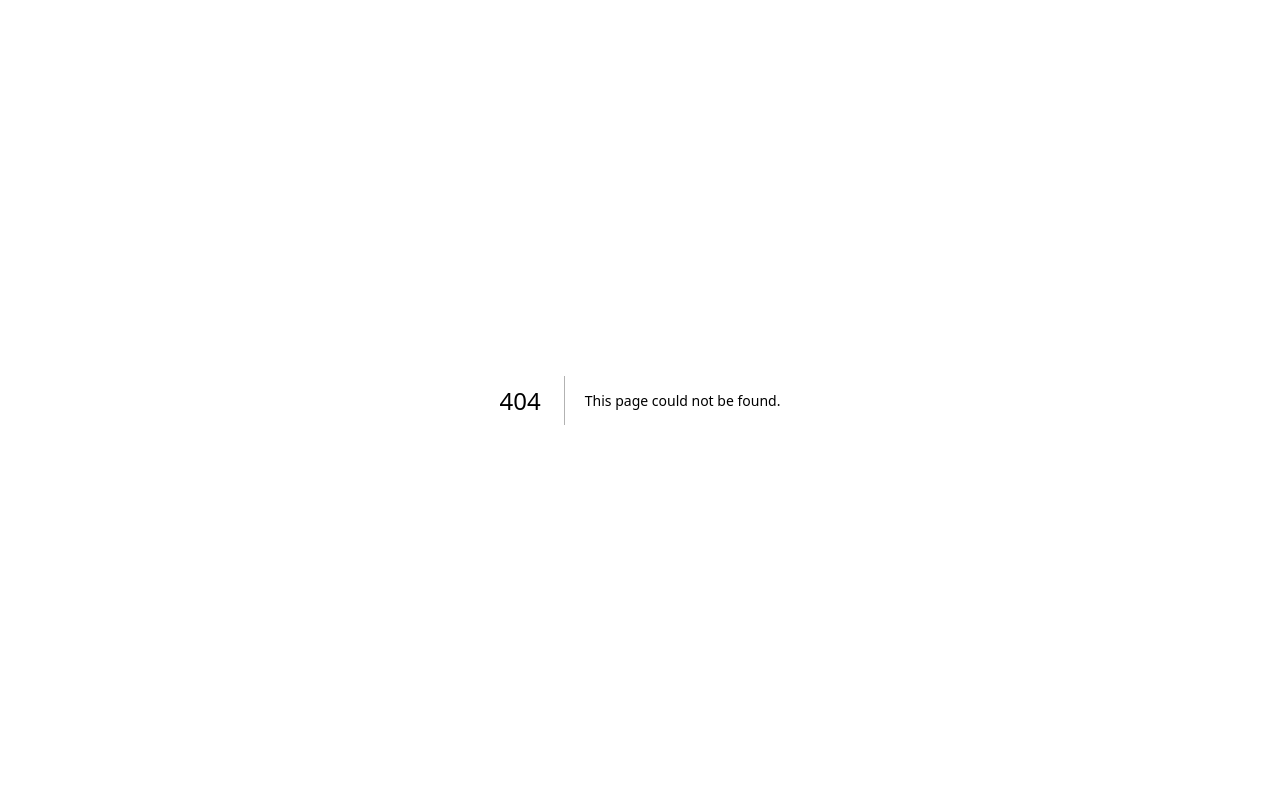
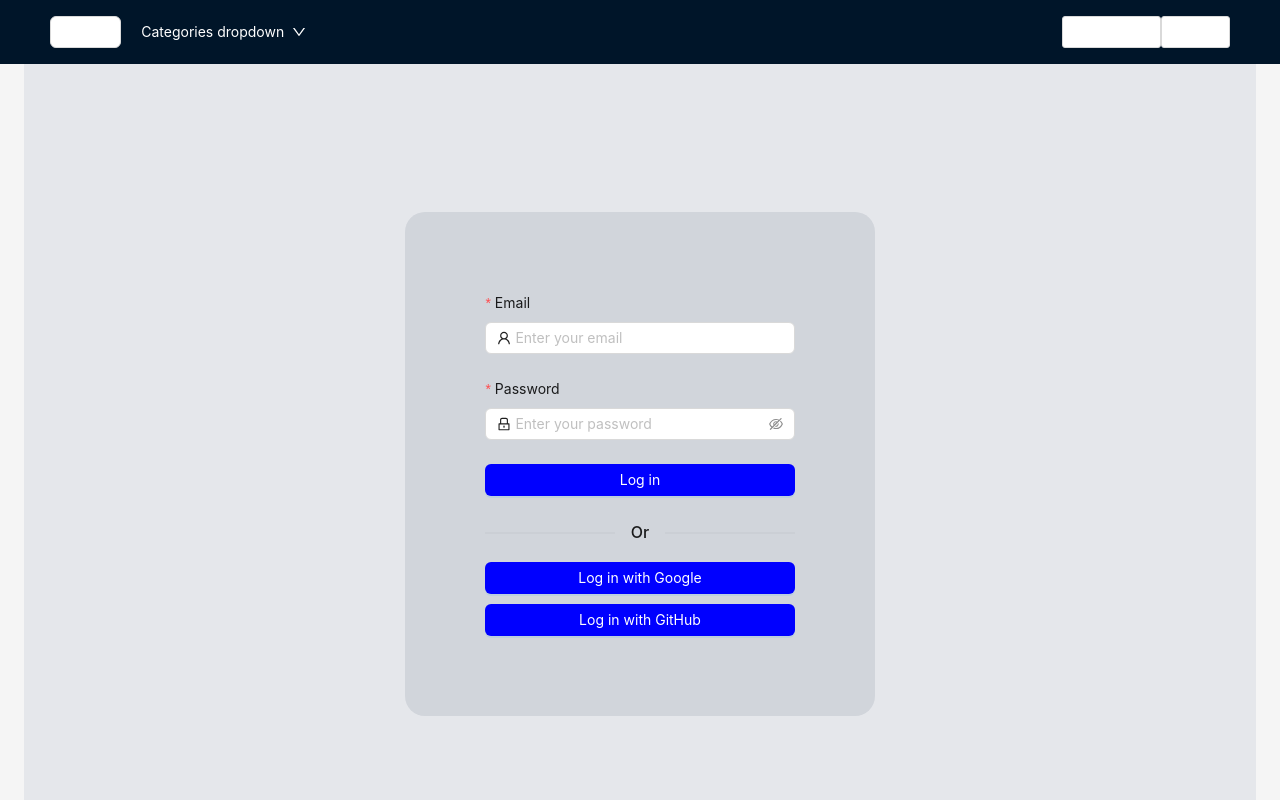
Before and after one commit to Anik720/Pc_Builder_frontend, a Next.js app: page /Login/Login in a window 1280 px wide. Before the commit this address had no page. Shown: the top 800 px of the page. Built offline with nearby package versions, Linux system fonts and the light colour scheme; no server answers.

Commit message:
added authentecation

```diff
--- a/package.json
+++ b/package.json
@@ -9,6 +9,7 @@
     "lint": "next lint"
   },
   "dependencies": {
+    "@hookform/resolvers": "^3.1.1",
     "@mui/icons-material": "^5.14.1",
     "@mui/material": "^5.14.2",
     "@mui/styled-engine-sc": "^5.12.0",
@@ -18,9 +19,11 @@
     "eslint": "8.46.0",
     "eslint-config-next": "13.4.12",
     "next": "13.4.12",
+    "next-auth": "^4.22.3",
     "postcss": "8.4.27",
     "react": "18.2.0",
     "react-dom": "18.2.0",
+    "react-hook-form": "^7.45.2",
     "react-redux": "^8.1.2",
     "styled-components": "^5.3.11",
     "tailwindcss": "3.3.3"
--- a/src/components/layouts/RootLayout.js
+++ b/src/components/layouts/RootLayout.js
@@ -10,8 +10,16 @@ const { Header, Content, Footer } = Layout;
 
 import Link from "next/link";
 import DropDown from "../shared/DropDown";
+import { signOut, useSession } from "next-auth/react";
 
 const RootLayout = ({ children }) => {
+  const { data: session } = useSession();
+
+  console.log(19, session);
+
+  const handleLogout = () => {
+    signOut();
+  };
   return (
     <Layout>
       <Header
@@ -25,11 +33,10 @@ const RootLayout = ({ children }) => {
             <Button
               style={{
                 color: "white",
-
               }}
             >
               {" "}
-              Homee
+              Home
             </Button>
           </Link>
 
@@ -55,6 +62,31 @@ const RootLayout = ({ children }) => {
               Pc Builder
             </Button>
           </Link>
+          {session?.user?.email ? (
+            <Button
+              style={{
+                color: "white",
+
+                borderRadius: "3px",
+              }}
+              onClick={handleLogout}
+            >
+              Logout
+            </Button>
+          ) : (
+            <Link href="/Login/Login">
+              <Button
+                style={{
+                  color: "white",
+
+                  borderRadius: "3px",
+                }}
+              >
+                Login
+              </Button>
+            </Link>
+          )}
+
         </Menu>
       </Header>
 
--- /dev/null
+++ b/src/middleware.js
@@ -0,0 +1,3 @@
+export { default } from "next-auth/middleware"
+
+export const config = { matcher: ["/builder/Motherboard/Motherboard"] }
--- /dev/null
+++ b/src/pages/Login/Login.js
@@ -0,0 +1,121 @@
+import { useState } from "react";
+import { useForm, Controller } from "react-hook-form";
+import { Form, Input, Button, Divider } from "antd";
+import { UserOutlined, LockOutlined } from "@ant-design/icons";
+import { signIn } from "next-auth/react";
+import RootLayout from "@/components/layouts/RootLayout";
+
+const LoginForm = () => {
+  const {
+    control,
+    handleSubmit,
+    formState: { errors },
+  } = useForm();
+  const [loading, setLoading] = useState(false);
+
+  const onSubmit = async (data) => {
+    setLoading(true);
+    try {
+      await signIn("credentials", { ...data });
+      // Handle successful login here
+    } catch (error) {
+      console.error("Login failed", error);
+    } finally {
+      setLoading(false);
+    }
+  };
+
+  return (
+    <div className="flex justify-center items-center bg-gray-200 w-full h-screen">
+      <Form layout="vertical" onFinish={handleSubmit(onSubmit)} className="bg-gray-300 p-20" style={{borderRadius:"20px"}}>
+        <Form.Item label="Email" required>
+          <Controller
+            name="email"
+            control={control}
+            rules={{
+              required: "Email is required",
+              pattern: {
+                value: /^\S+@\S+$/i,
+                message: "Invalid email address",
+              },
+            }}
+            render={({ field }) => (
+              <Input
+                {...field}
+                prefix={<UserOutlined />}
+                placeholder="Enter your email"
+              />
+            )}
+          />
+          {errors.email && (
+            <div className="text-red-500">{errors.email.message}</div>
+          )}
+        </Form.Item>
+
+        <Form.Item label="Password" required>
+          <Controller
+            name="password"
+            control={control}
+            rules={{
+              required: "Password is required",
+              minLength: {
+                value: 6,
+                message: "Password must be at least 6 characters long",
+              },
+            }}
+            render={({ field }) => (
+              <Input.Password
+                {...field}
+                prefix={<LockOutlined />}
+                placeholder="Enter your password"
+              />
+            )}
+          />
+          {errors.password && (
+            <div className="text-red-500">{errors.password.message}</div>
+          )}
+        </Form.Item>
+
+        <Form.Item>
+          <Button
+            type="primary"
+            htmlType="submit"
+            loading={loading}
+            block
+            style={{ background: "blue" }}
+          >
+            Log in
+          </Button>
+        </Form.Item>
+
+        <Divider>Or</Divider>
+
+        {/* Add social login buttons here */}
+        {/* For Google login */}
+        <Button
+          type="primary"
+          block
+          onClick={() => signIn("google")}
+          style={{ background: "blue" }}
+        >
+          Log in with Google
+        </Button>
+
+        {/* For GitHub login */}
+        <Button
+          type="primary"
+          block
+          onClick={() => signIn("github")}
+          style={{ background: "blue", marginTop: "10px" }}
+        >
+          Log in with GitHub
+        </Button>
+      </Form>
+    </div>
+  );
+};
+
+export default LoginForm;
+LoginForm.getLayout = function getLayout(page) {
+  return <RootLayout>{page}</RootLayout>;
+};
--- a/src/pages/_app.js
+++ b/src/pages/_app.js
@@ -1,7 +1,7 @@
-import store from '@/redux/store';
-import '@/styles/globals.css'
-import { Provider } from 'react-redux';
-
+import store from "@/redux/store";
+import "@/styles/globals.css";
+import { Provider } from "react-redux";
+import { SessionProvider } from "next-auth/react";
 // export default function App({ Component, pageProps }) {
 //   return <Component {...pageProps} />
 // }
@@ -9,6 +9,10 @@ export default function App({ Component, pageProps }) {
   const getLayout = Component.getLayout || ((page) => page);
 
   return (
-    <Provider store={store}>{getLayout(<Component {...pageProps} />)}</Provider>
+    <SessionProvider session={pageProps.session}>
+      <Provider store={store}>
+        {getLayout(<Component {...pageProps} />)}
+      </Provider>
+    </SessionProvider>
   );
 }
--- /dev/null
+++ b/src/pages/api/auth/[...nextauth].js
@@ -0,0 +1,20 @@
+import NextAuth from "next-auth"
+import GithubProvider from "next-auth/providers/github"
+
+export const authOptions = {
+  // Configure one or more authentication providers
+  providers: [
+    GithubProvider({
+      clientId: process.env.GITHUB_ID,
+      clientSecret: process.env.GITHUB_SECRET,
+    }),
+
+    // ...add more providers here
+  ],
+
+  pages:{
+    signIn:"/Login/Login"
+}
+}
+
+export default NextAuth(authOptions)
--- a/src/pages/builder/index.js
+++ b/src/pages/builder/index.js
@@ -4,42 +4,162 @@ import React from "react";
 import { Button, Card } from "antd";
 import Link from "next/link";
 import { useSelector } from "react-redux";
+import Image from "next/image";
 
 const PcBuilder = ({}) => {
   const builder = useSelector((state) => state.builder);
   console.log(10, builder);
 
   const allCPU = builder?.products.filter((item) => item.category === "CPU");
+  const allMotherboard = builder?.products.filter((item) => item.category === "Motherboard");
   return (
     <div>
       <h1>builder</h1>
 
-      <Card title="Card title">
-        <Card
-          type="inner"
-          title="Inner Card title"
-          extra={<a href="#">More</a>}
-        >
-          <div className="flex justify-around">
-            <div>CPU</div>
+      <Card title="Build your pc">
+        <Card type="inner" title="CPU">
+          <div className="flex justify-between bg-gray-500 p-5 mb-10" style={{borderRadius:"20px"}}>
+            <div ><h1 className="text-xl font-bold" >CPU</h1></div>
             <div>
               <Link href="/builder/CPU">
-                <Button>Choose</Button>
+                <Button style={{color:"white"}}>Choose</Button>
               </Link>
             </div>
           </div>
 
-          {allCPU.length && allCPU.map((item,index) => <h1 key={index}>{item.productName}</h1>)}
+          <div className="flex gap-5 ">
+          {allCPU.length &&
+            allCPU.map((item, index) => (
+              <div className="flex gap-20">
+                <div>
+                  <img src={item.image} width={100} height={100}/>
+                </div>
+                <div>
+                  <h1 key={index}>{item.productName}</h1>
+                </div>
+              </div>
+            ))}
+          </div>
         </Card>
-        <Card
-          style={{
-            marginTop: 16,
-          }}
-          type="inner"
-          title="Inner Card title"
-          extra={<a href="#">More</a>}
-        >
-          Inner Card content
+        <Card type="inner" title="Motherboard">
+          <div className="flex justify-between bg-gray-500 p-5 mb-10" style={{borderRadius:"20px"}}>
+            <div ><h1 className="text-xl font-bold" >Motherboard</h1></div>
+            <div>
+              <Link href="/builder/Motherboard/Motherboard">
+                <Button style={{color:"white"}}>Choose</Button>
+              </Link>
+            </div>
+          </div>
+
+          <div className="flex gap-5 ">
+          {allMotherboard?.length &&
+            allMotherboard?.map((item, index) => (
+              <div className="flex gap-20">
+                <div>
+                  <img src={item.image} width={100} height={100}/>
+                </div>
+                <div>
+                  <h1 key={index}>{item.productName}</h1>
+                </div>
+              </div>
+            ))}
+          </div>
+        </Card>
+        <Card type="inner" title="CPU">
+          <div className="flex justify-between bg-gray-500 p-5 mb-10" style={{borderRadius:"20px"}}>
+            <div ><h1 className="text-xl font-bold" >CPU</h1></div>
+            <div>
+              <Link href="/builder/CPU">
+                <Button style={{color:"white"}}>Choose</Button>
+              </Link>
+            </div>
+          </div>
+
+          <div className="flex gap-5 ">
+          {allCPU.length &&
+            allCPU.map((item, index) => (
+              <div className="flex gap-20">
+                <div>
+                  <img src={item.image} width={100} height={100}/>
+                </div>
+                <div>
+                  <h1 key={index}>{item.productName}</h1>
+                </div>
+              </div>
+            ))}
+          </div>
+        </Card>
+        <Card type="inner" title="CPU">
+          <div className="flex justify-between bg-gray-500 p-5 mb-10" style={{borderRadius:"20px"}}>
+            <div ><h1 className="text-xl font-bold" >CPU</h1></div>
+            <div>
+              <Link href="/builder/CPU">
+                <Button style={{color:"white"}}>Choose</Button>
+              </Link>
+            </div>
+          </div>
+
+          <div className="flex gap-5 ">
+          {allCPU.length &&
+            allCPU.map((item, index) => (
+              <div className="flex gap-20">
+                <div>
+                  <img src={item.image} width={100} height={100}/>
+                </div>
+                <div>
+                  <h1 key={index}>{item.productName}</h1>
+                </div>
+              </div>
+            ))}
+          </div>
+        </Card>
+        <Card type="inner" title="CPU">
+          <div className="flex justify-between bg-gray-500 p-5 mb-10" style={{borderRadius:"20px"}}>
+            <div ><h1 className="text-xl font-bold" >CPU</h1></div>
+            <div>
+              <Link href="/builder/CPU">
+                <Button style={{color:"white"}}>Choose</Button>
+              </Link>
+            </div>
+          </div>
+
+          <div className="flex gap-5 ">
+          {allCPU.length &&
+            allCPU.map((item, index) => (
+              <div className="flex gap-20">
+                <div>
+                  <img src={item.image} width={100} height={100}/>
+                </div>
+                <div>
+                  <h1 key={index}>{item.productName}</h1>
+                </div>
+              </div>
+            ))}
+          </div>
+        </Card>
+        <Card type="inner" title="CPU">
+          <div className="flex justify-between bg-gray-500 p-5 mb-10" style={{borderRadius:"20px"}}>
+            <div ><h1 className="text-xl font-bold" >CPU</h1></div>
+            <div>
+              <Link href="/builder/CPU">
+                <Button style={{color:"white"}}>Choose</Button>
+              </Link>
+            </div>
+          </div>
+
+          <div className="flex gap-5 ">
+          {allCPU.length &&
+            allCPU.map((item, index) => (
+              <div className="flex gap-20">
+                <div>
+                  <img src={item.image} width={100} height={100}/>
+                </div>
+                <div>
+                  <h1 key={index}>{item.productName}</h1>
+                </div>
+              </div>
+            ))}
+          </div>
         </Card>
       </Card>
     </div>
```
Also changed, not shown: 2 other files (tests, documents, lock files or other folders).
